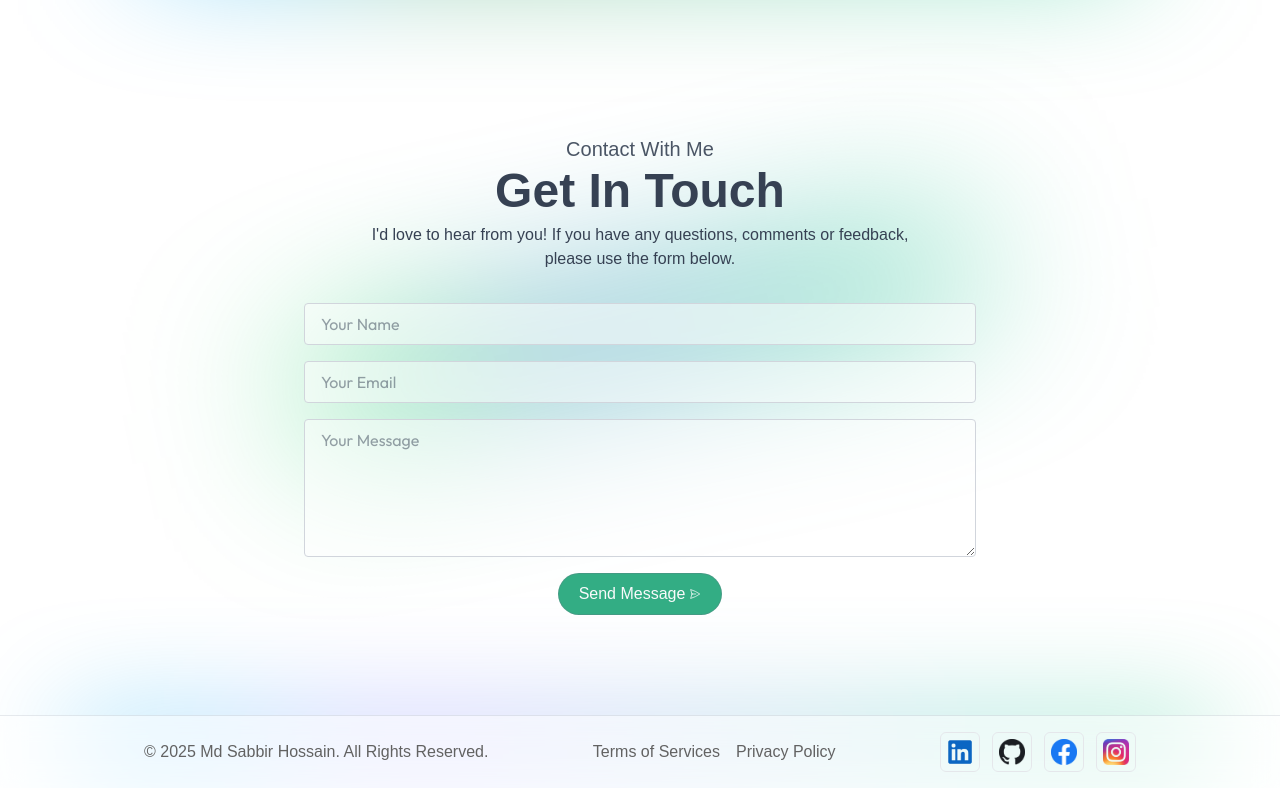
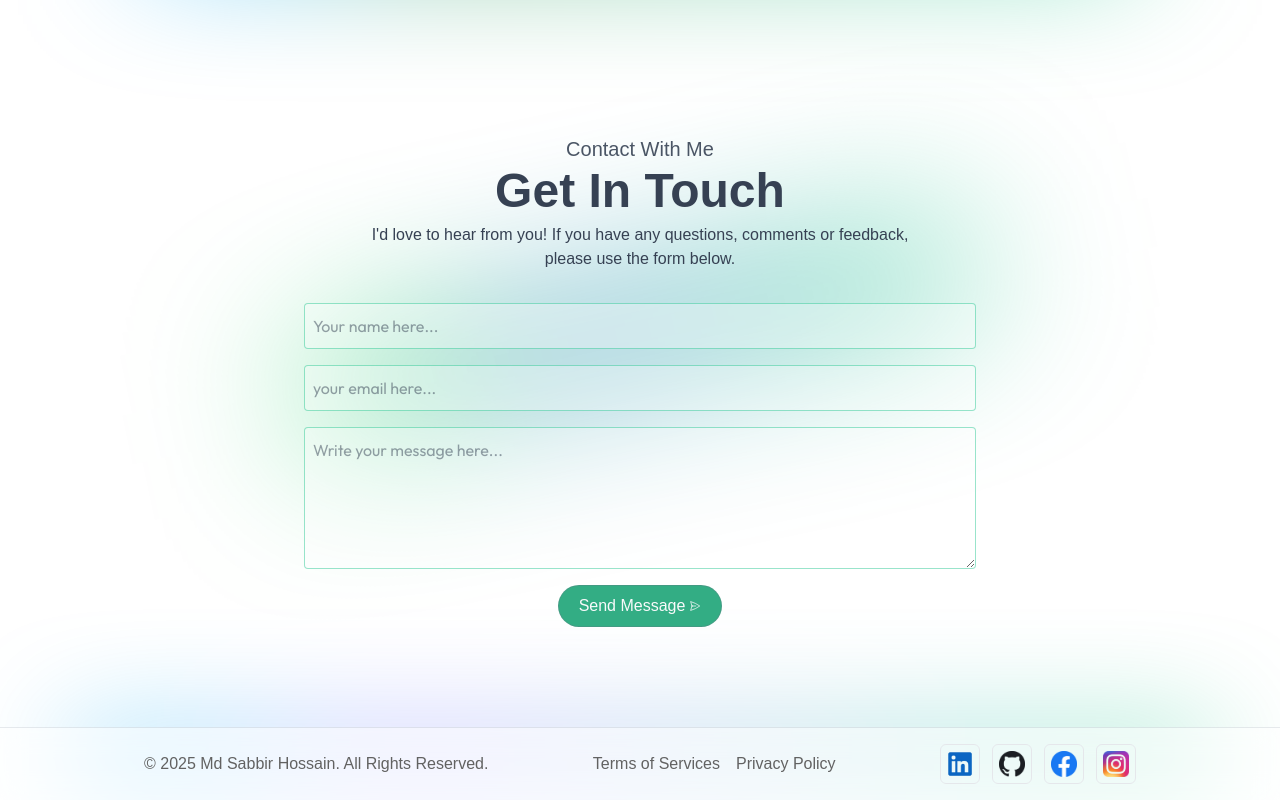
Before and after one commit to sksabbirhossain/portfolio, a Next.js app: page / in a window 1280 px wide. Shown: the part 4274-5074 px from the top of the page. Built offline with nearby package versions, Linux system fonts and the light colour scheme; a web font is replaced by a local one.

Commit message:
handle contact form

```diff
--- a/app/api/contact/route.js
+++ b/app/api/contact/route.js
@@ -1,10 +1,11 @@
+import { createContactEmailTemplate } from "@/utils/emailTemplate";
 import nodemailer from "nodemailer";
 
 export async function POST(req) {
   try {
-    const { name, email, phone, message } = await req.json();
+    const { name, email, message } = await req.json();
 
-    if (!name || !email || !phone || !message) {
+    if (!name || !email || !message) {
       return new Response(
         JSON.stringify({
           errors: {
@@ -30,20 +31,37 @@ export async function POST(req) {
     const mailOptions = {
       from: `"Portfolio Contact" <${process.env.GMAIL_USER}>`,
       to: process.env.GMAIL_USER, // send to your Gmail
-      subject: `New Contact Form Submission from ${name}`,
-      text: `Name: ${name}\nEmail: ${email}\nPhone: ${phone}\nMessage: ${message}`,
+      subject: `📩 New Message from ${name} via Portfolio Website`,
+      text: `Name: ${name}\nEmail: ${email}\nMessage: ${message}`,
+      html: createContactEmailTemplate(name, email, message),
     };
 
     // Send email
     const sendMsgRes = await transporter.sendMail(mailOptions);
 
-    console.log("Message sent: %s", sendMsgRes);
+    if (!sendMsgRes.accepted.length) {
+      return new Response(
+        JSON.stringify({
+          errors: {
+            common: {
+              msg: "Failed to send message. Please try again.",
+            },
+          },
+        }),
+        { status: 500 },
+      );
+    }
 
-    return new Response(JSON.stringify({ msg: "Message sent successfully!" }), {
-      status: 200,
-    });
+    //   success
+    return new Response(
+      JSON.stringify({
+        msg: "Message sent successfully!",
+      }),
+      {
+        status: 200,
+      },
+    );
   } catch (err) {
-    console.error("error", err);
     return new Response(
       JSON.stringify({
         errors: {
--- a/components/Home/Contact.js
+++ b/components/Home/Contact.js
@@ -1,4 +1,5 @@
 import * as motion from "motion/react-client";
+import Form from "./Form";
 
 const Contact = () => {
   return (
@@ -38,52 +39,18 @@ const Contact = () => {
         </motion.p>
       </div>
       {/* form */}
-      <motion.form
+      <motion.div
         initial={{ y: -20, opacity: 0 }}
         whileInView={{ y: 0, opacity: 1 }}
         transition={{ duration: 1.2, delay: 0.7 }}
-        className="relative mx-auto mt-8 flex max-w-2xl flex-col space-y-4"
+        className="relative mx-auto mt-8 flex max-w-2xl flex-col"
       >
         {/* background */}
         <div className="absolute top-0 left-0 -z-10 h-14 w-full max-w-[500rem] -rotate-12 bg-gradient-to-r from-green-500 from-20% via-sky-700 via-30% to-emerald-500 to-90% blur-[85px]" />
-        <input
-          type="text"
-          placeholder="Your Name"
-          className="backdrop-blur-5xl w-full rounded border border-gray-300 bg-white/50 px-4 py-2 text-gray-700 focus:border-emerald-600 focus:outline-none"
-        />
-        <input
-          type="email"
-          placeholder="Your Email"
-          className="backdrop-blur-5xl w-full rounded border border-gray-300 bg-white/50 px-4 py-2 text-gray-700 focus:border-emerald-600 focus:outline-none"
-        />
-        <textarea
-          placeholder="Your Message"
-          rows="5"
-          className="backdrop-blur-5xl w-full rounded border border-gray-300 bg-white/50 px-4 py-2 text-gray-700 focus:border-emerald-600 focus:outline-none"
-        ></textarea>
-        <button
-          type="submit"
-          className="font-ovo flex cursor-pointer items-center gap-1 self-center rounded-full border border-gray-500/30 bg-emerald-600/80 px-5 py-2 text-center text-gray-50 capitalize transition-all duration-500 ease-in-out hover:border-gray-200/30 hover:bg-gray-100/30 hover:text-gray-700 hover:shadow hover:shadow-gray-400/30 hover:backdrop-blur-sm"
-        >
-          Send Message{" "}
-          <span>
-            <svg
-              xmlns="http://www.w3.org/2000/svg"
-              fill="none"
-              viewBox="0 0 24 24"
-              strokeWidth={1.5}
-              stroke="currentColor"
-              className="size-3"
-            >
-              <path
-                strokeLinecap="round"
-                strokeLinejoin="round"
-                d="M6 12 3.269 3.125A59.769 59.769 0 0 1 21.485 12 59.768 59.768 0 0 1 3.27 20.875L5.999 12Zm0 0h7.5"
-              />
-            </svg>
-          </span>
-        </button>
-      </motion.form>
+
+        {/* form fields */}
+        <Form />
+      </motion.div>
     </motion.div>
   );
 };
--- /dev/null
+++ b/components/Home/Form.js
@@ -0,0 +1,127 @@
+"use client";
+
+import { useState } from "react";
+import { toast } from "react-toastify";
+
+const Form = () => {
+  const [name, setName] = useState("");
+  const [email, setEmail] = useState("");
+  const [message, setMessage] = useState("");
+  const [loading, setLoading] = useState(false);
+
+  // handle form data
+  const handleSubmit = async (e) => {
+    e.preventDefault();
+    setLoading(true);
+
+    try {
+      const res = await fetch("/api/contact", {
+        method: "POST",
+        headers: {
+          "Content-Type": "application/json",
+        },
+        body: JSON.stringify({ name, email, message }),
+      });
+
+      const data = await res.json();
+
+      if (res.ok) {
+        toast.success("Message sent successfully!");
+        setLoading(false);
+        // clear form
+        setName("");
+        setEmail("");
+        setMessage("");
+      } else {
+        setLoading(false);
+        toast.error(
+          data.errors?.common?.msg || "Something went wrong. Please try again.",
+        );
+      }
+    } catch (err) {
+      setLoading(false);
+      toast.error("Something went wrong. Please try again.");
+    }
+  };
+
+  return (
+    <form className="flex flex-col gap-4" onSubmit={handleSubmit}>
+      <input
+        type="text"
+        placeholder="Your name here..."
+        className="backdrop-blur-5xl w-full rounded border border-emerald-500/40 bg-white/30 px-2 py-2.5 text-gray-700 transition-all duration-500 ease-in-out focus:border-transparent focus:shadow focus:ring-1 focus:ring-emerald-600/50 focus:outline-none"
+        value={name}
+        onChange={(e) => setName(e.target.value)}
+        required
+      />
+
+      <input
+        type="email"
+        placeholder="Your email here..."
+        className="backdrop-blur-5xl w-full rounded border border-emerald-500/40 bg-white/30 px-2 py-2.5 text-gray-700 lowercase transition-all duration-500 ease-in-out focus:border-transparent focus:shadow focus:ring-1 focus:ring-emerald-600/50 focus:outline-none"
+        value={email}
+        onChange={(e) => setEmail(e.target.value)}
+        required
+      />
+
+      <textarea
+        placeholder="Write your message here..."
+        rows="5"
+        className="backdrop-blur-5xl w-full rounded border border-emerald-500/40 bg-white/30 px-2 py-2.5 text-gray-700 transition-all duration-500 ease-in-out focus:border-transparent focus:shadow focus:ring-1 focus:ring-emerald-600/50 focus:outline-none"
+        value={message}
+        onChange={(e) => setMessage(e.target.value)}
+        required
+      ></textarea>
+
+      {/* button */}
+      <button
+        disabled={loading}
+        className="font-ovo flex cursor-pointer items-center gap-1 self-center rounded-full border border-gray-500/30 bg-emerald-600/80 px-5 py-2 text-center text-gray-50 capitalize transition-all duration-500 ease-in-out hover:border-gray-200/30 hover:bg-gray-100/30 hover:text-gray-700 hover:shadow hover:shadow-gray-400/30 hover:backdrop-blur-sm disabled:cursor-not-allowed disabled:opacity-95"
+      >
+        {loading ? (
+          <>
+            <span className="animate-spin">
+              <svg
+                xmlns="http://www.w3.org/2000/svg"
+                fill="none"
+                viewBox="0 0 24 24"
+                strokeWidth={1.5}
+                stroke="currentColor"
+                className="size-5"
+              >
+                <path
+                  strokeLinecap="round"
+                  strokeLinejoin="round"
+                  d="m21 7.5-2.25-1.313M21 7.5v2.25m0-2.25-2.25 1.313M3 7.5l2.25-1.313M3 7.5l2.25 1.313M3 7.5v2.25m9 3 2.25-1.313M12 12.75l-2.25-1.313M12 12.75V15m0 6.75 2.25-1.313M12 21.75V19.5m0 2.25-2.25-1.313m0-16.875L12 2.25l2.25 1.313M21 14.25v2.25l-2.25 1.313m-13.5 0L3 16.5v-2.25"
+                />
+              </svg>
+            </span>
+            <span>sending...</span>
+          </>
+        ) : (
+          <>
+            <span>Send Message</span>
+            <span>
+              <svg
+                xmlns="http://www.w3.org/2000/svg"
+                fill="none"
+                viewBox="0 0 24 24"
+                strokeWidth={1.5}
+                stroke="currentColor"
+                className="size-3"
+              >
+                <path
+                  strokeLinecap="round"
+                  strokeLinejoin="round"
+                  d="M6 12 3.269 3.125A59.769 59.769 0 0 1 21.485 12 59.768 59.768 0 0 1 3.27 20.875L5.999 12Zm0 0h7.5"
+                />
+              </svg>
+            </span>
+          </>
+        )}
+      </button>
+    </form>
+  );
+};
+
+export default Form;
--- a/package.json
+++ b/package.json
@@ -14,7 +14,8 @@
     "next": "15.5.0",
     "nodemailer": "^7.0.6",
     "react": "19.1.0",
-    "react-dom": "19.1.0"
+    "react-dom": "19.1.0",
+    "react-toastify": "^11.0.5"
   },
   "devDependencies": {
     "@eslint/eslintrc": "^3",
--- a/utils/Provider.js
+++ b/utils/Provider.js
@@ -1,10 +1,23 @@
 import { MobileMenuProvider } from "@/contexts/mobileMenuContext";
+import { ToastContainer } from "react-toastify";
 import ScrollAnimation from "./ScrollAnimation";
 
 const Provider = ({ children }) => {
   return (
     <ScrollAnimation>
       <MobileMenuProvider>{children}</MobileMenuProvider>
+      <ToastContainer
+        position="top-right"
+        autoClose={5000}
+        hideProgressBar
+        newestOnTop={false}
+        closeOnClick={false}
+        rtl={false}
+        pauseOnFocusLoss
+        draggable
+        pauseOnHover
+        theme="colored"
+      />
     </ScrollAnimation>
   );
 };
--- /dev/null
+++ b/utils/emailTemplate.js
@@ -0,0 +1,44 @@
+// utils/emailTemplate.js
+export function createContactEmailTemplate(name, email, message) {
+  return `
+    <div style="
+      font-family: 'Segoe UI', Tahoma, Geneva, Verdana, sans-serif;
+      background: #f2f4f7;
+      padding: 40px 20px;
+    ">
+      <div style="
+        max-width: 600px;
+        margin: auto;
+        background: #ffffff;
+        border-radius: 15px;
+        box-shadow: 0 4px 20px rgba(0,0,0,0.1);
+        padding: 30px;
+      ">
+        <h2 style="color: #c7171c; text-align: center; margin-bottom: 30px;">
+          New Contact Form Submission
+        </h2>
+
+        <p><strong>Name:</strong> ${name}</p>
+        <p><strong>Email:</strong> ${email}</p>
+
+        <p><strong>Message:</strong></p>
+        <p style="
+          background: #f9f9f9;
+          padding: 15px;
+          border-radius: 10px;
+          border-left: 4px solid #c7171c;
+        ">${message}</p>
+
+        <hr style="margin: 30px 0; border: none; border-top: 1px solid #e0e0e0;" />
+
+        <p style="
+          font-size: 12px;
+          color: #888;
+          text-align: center;
+        ">
+          This message was sent from your portfolio website contact form.
+        </p>
+      </div>
+    </div>
+  `;
+}
```
Also changed, not shown: 1 other file (tests, documents, lock files or other folders).
